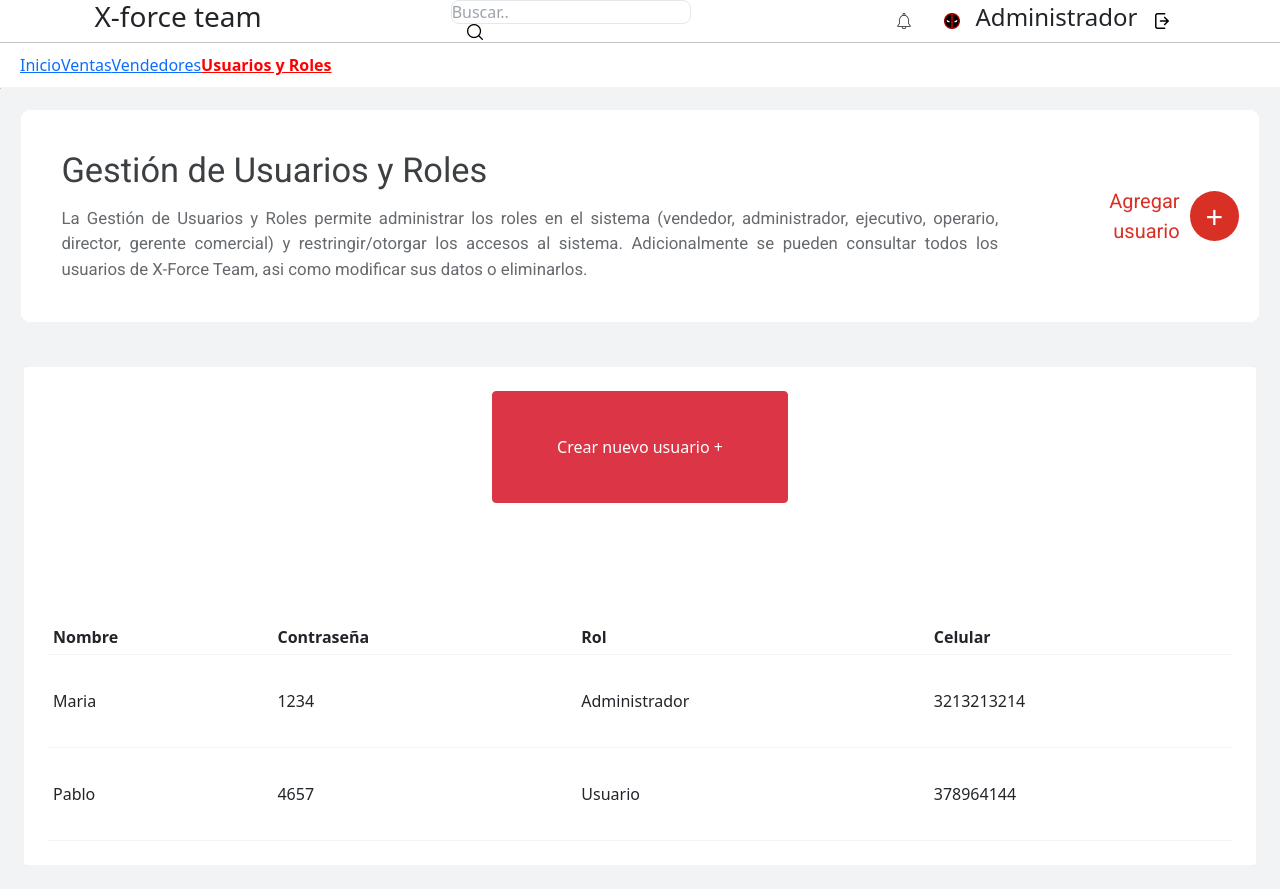
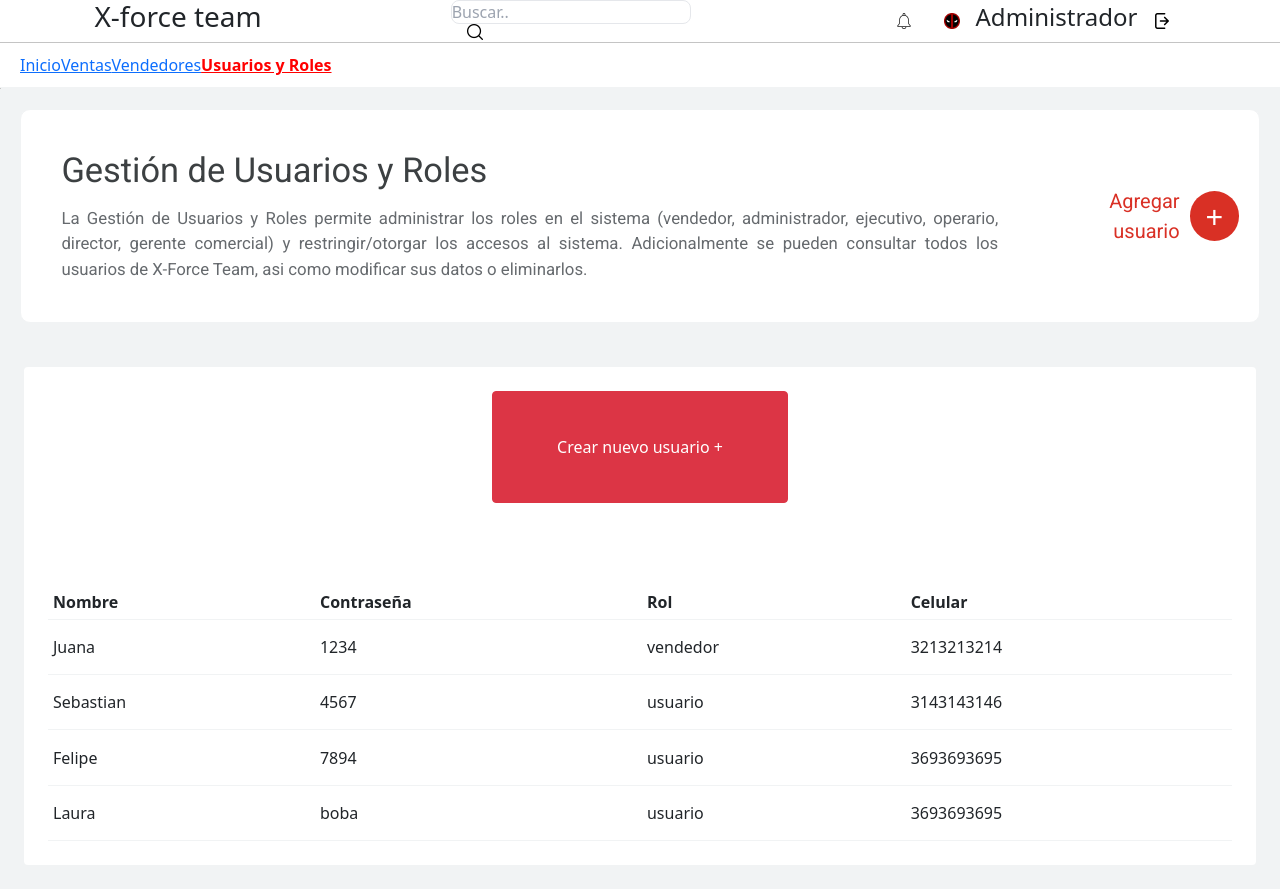
Before and after one commit to astarkz/misionTic2022, a React (Create React App) app in the folder frontend/: page /admin/usuarios in a window 1280 px wide. Built offline with nearby package versions, Linux system fonts and the light colour scheme.

Commit message:
prop listaUsuario

```diff
--- a/frontend/src/Pages/admin/Usuarios.jsx
+++ b/frontend/src/Pages/admin/Usuarios.jsx
@@ -7,82 +7,96 @@ import tablaUsuarios from 'datasource/tablaUsuarios.json'
 import modalInfo from 'datasource/modalInfo.json'
 import { useState, useEffect } from 'react';
 
+const usuariosBackend = [
+    {
+        nombre: 'Juana',
+        contraseña: '1234',
+        rol: 'vendedor',
+        celular: '3213213214'
 
+    },
+    {
+        nombre: 'Sebastian',
+        contraseña: '4567',
+        rol: 'usuario',
+        celular: '3143143146'
+
+    },
+    {
+        nombre: 'Felipe',
+        contraseña: '7894',
+        rol: 'usuario',
+        celular: '3693693695'
+
+    },
+    {
+        nombre: 'Laura',
+        contraseña: 'boba',
+        rol: 'usuario',
+        celular: '3693693695'
+
+    }
+
+];
 const Usuarios = () => {
     let [titulo, cuerpo] = Object.values(descripcion[2])
-    let headers = Object.keys(tablaUsuarios[0])
-    let data = Object.values(tablaUsuarios)
-    let modal = modalInfo[2]
+    // let headers = Object.keys(tablaUsuarios[0])
+    // let data = Object.values(tablaUsuarios)
+     let modal = modalInfo[2]
 
-    const usuarios = [
-        {
-            nombre: "Juana",
-            contraseña: "1234",
-            rol: "vendedor",
-            celular: "3213213214"
+    const [mostrarTabla, setMostrarTabla] = useState(true);
+    const [usuarios, setUsuarios] = useState([]);
+    const [textoBoton, setTextoBoton] = useState('');
 
-        },
-        {
-            nombre: "Sebastian",
-            contraseña: "4567",
-            rol: "usuario",
-            celular: "3143143146"
 
-        },
-        {
-            nombre: "Felipe",
-            contraseña: "7894",
-            rol: "usuario",
-            celular: "3693693695"
+    //use effect vacio para traer los datos del backend
 
-        },
-    ]
-    const [mostrarTabla, setmostrarTabla] = useState(true)
-    const [textoBoton, settextoBoton] = useState('')
+    useEffect(() => {
+        //obtener lista de vehiculos desde el back
+        setUsuarios(usuariosBackend);
+    }, []);
 
     //si mostrar tabla es true, pongale al texto del boton crear nuevo usuario, sino mostrar usuarios
     useEffect(() => {
         if (mostrarTabla) {
-            settextoBoton("Crear nuevo usuario +");
+            setTextoBoton('Crear nuevo usuario +');
         }
         else {
-            settextoBoton("Mostrar todos los usuarios");
+            setTextoBoton('Mostrar todos los usuarios');
         }
-    }, [mostrarTabla])
-
+    }, [mostrarTabla]);
 
     return (
-        <section className="fondoGris">
-
-
+        <section className='fondoGris'>
             <Descripcion
                 titulo={titulo}
                 cuerpo={cuerpo}
                 modal={modal}
             />
+            <section className='bg-white rounded m-4 p-4 d-flex justify-content-center row  h-100 ' >
 
-            <section className="bg-white rounded m-4 p-4 d-flex justify-content-center row  h-100 " >
-
-
-
-                <button className="btn btn-danger col-lg-12 h-25 w-25 " onClick={() => { setmostrarTabla(!mostrarTabla) }}>{textoBoton}</button>
+            <button className='btn btn-danger col-lg-12 h-25 w-25 '
+            onClick={() => { setMostrarTabla(!mostrarTabla); }}>{textoBoton}</button>
 
                 {/* con set cambiamos el estado cada que se le da click */}
                 {/*Si mostrar tabla es true, entonces se muestra tabla usuarios
                 sino, se muestra formulario creacion usuarios*/ }
 
-                {mostrarTabla ? <TablaUsuarios /> : <FormularioCreacionUsuarios />}
-
+                {mostrarTabla ? (<TablaUsuarios listaUsuarios={usuarios} />
+                ) : (<FormularioCreacionUsuarios />
+                )}
             </section>
 
         </section>
 
+    );
+};
+const TablaUsuarios = ({listaUsuarios}) => {
 
+    useEffect(() => {
+        console.log('este es el estado de los usuarios en el componente de la tabla: ', listaUsuarios);
+    }, [listaUsuarios]);
 
-    )
-}
-
-const TablaUsuarios = () => {
     return <table>
         <thead>
             <tr>
@@ -93,18 +107,25 @@ const TablaUsuarios = () => {
             </tr>
         </thead>
         <tbody>
-            <tr>
-                <td>Maria</td>
-                <td>1234</td>
-                <td>Administrador</td>
-                <td>3213213214</td>
-            </tr>
-            <tr>
-                <td>Pablo</td>
-                <td>4657</td>
-                <td>Usuario</td>
-                <td>378964144</td>
-            </tr>
+
+            {listaUsuarios.map((usuario) => {
+                return (
+                    <tr>
+                        <td>{usuario.nombre}</td>
+                        <td>{usuario.contraseña}</td>
+                        <td>{usuario.rol}</td>
+                        <td>{usuario.celular}</td>
+                    </tr>
+
+                )
+
+            })}
+            {/* <tr>
+                    <td>maria</td>
+                    <td>123</td>
+                    <td>usuario</td>
+                    <td>321321321</td>
+                </tr> */}
         </tbody>
     </table>
 
@@ -112,19 +133,19 @@ const TablaUsuarios = () => {
 };
 
 const FormularioCreacionUsuarios = () => {
-    return <div className="d-flex row">
+    return <div className='d-flex row'>
         <div><h2>Crear nuevo usuario</h2></div>
         <div>
-            <form className="form-group col-sm-2 align-items-center">
-                <label for="aname">input1</label>
-                <input className="o-input-usuarios rounded  " id="aname" type="text" />
-                <label for="bname">input2</label>
-                <input className="o-input-usuarios rounded h-50" id="bname" type="text" />
-                <label for="cname">input3</label>
-                <input className="o-input-usuarios rounded h-50" id="cname" type="text" />
-                <label for="dname">input4</label>
-                <input className="o-input-usuarios rounded h-50" id="dname" type="text" />
-                <button className="btn btn-danger">Guardar Usuario</button>
+            <form className='form-group col-sm-2 align-items-center'>
+                <label htmlFor='aname'>input1</label>
+                <input className='o-input-usuarios rounded  ' id='aname' type='text' />
+                <label htmlFor='bname'>input2</label>
+                <input className='o-input-usuarios rounded h-50' id='bname' type='text' />
+                <label htmlFor='cname'>input3</label>
+                <input className='o-input-usuarios rounded h-50' id='cname' type='text' />
+                <label htmlFor='dname'>input4</label>
+                <input className='o-input-usuarios rounded h-50' id='dname' type='text' />
+                <button className='btn btn-danger'>Guardar Usuario</button>
             </form>
         </div>
     </div>;
@@ -133,7 +154,7 @@ const FormularioCreacionUsuarios = () => {
 
 
 {/* <Tabla
-                tipo="usuario"
+                tipo='usuario'
                 headers={headers}
                 data={data} /> */}
 export default Usuarios
```
